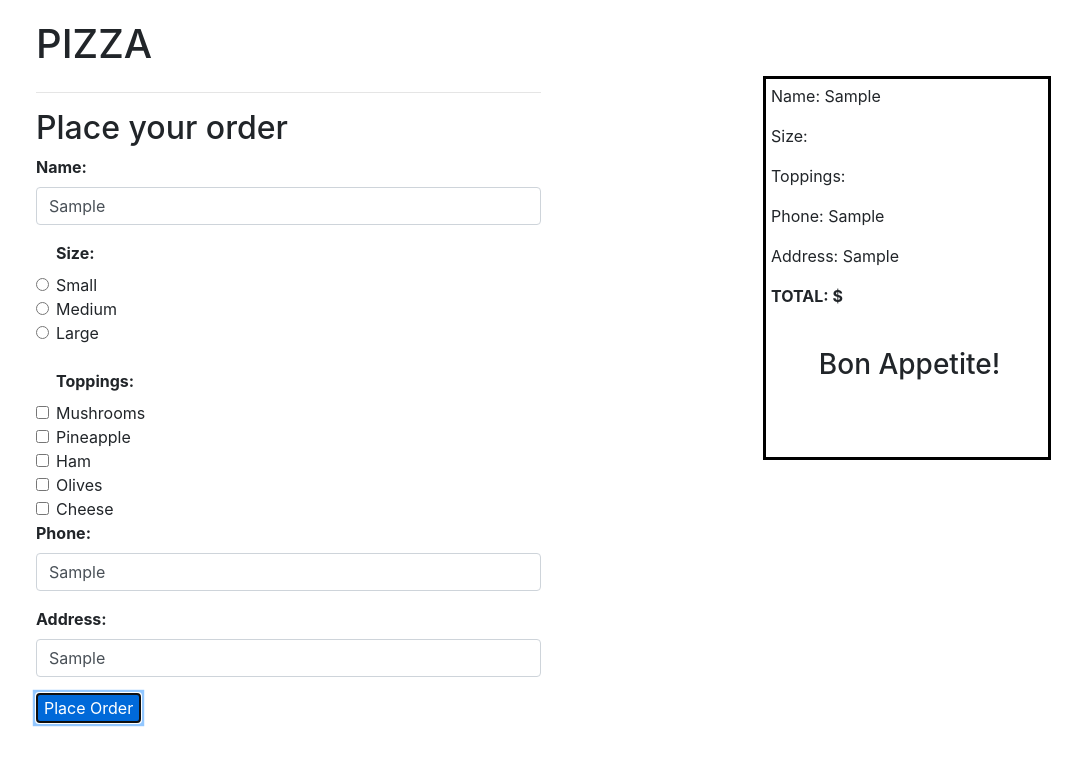
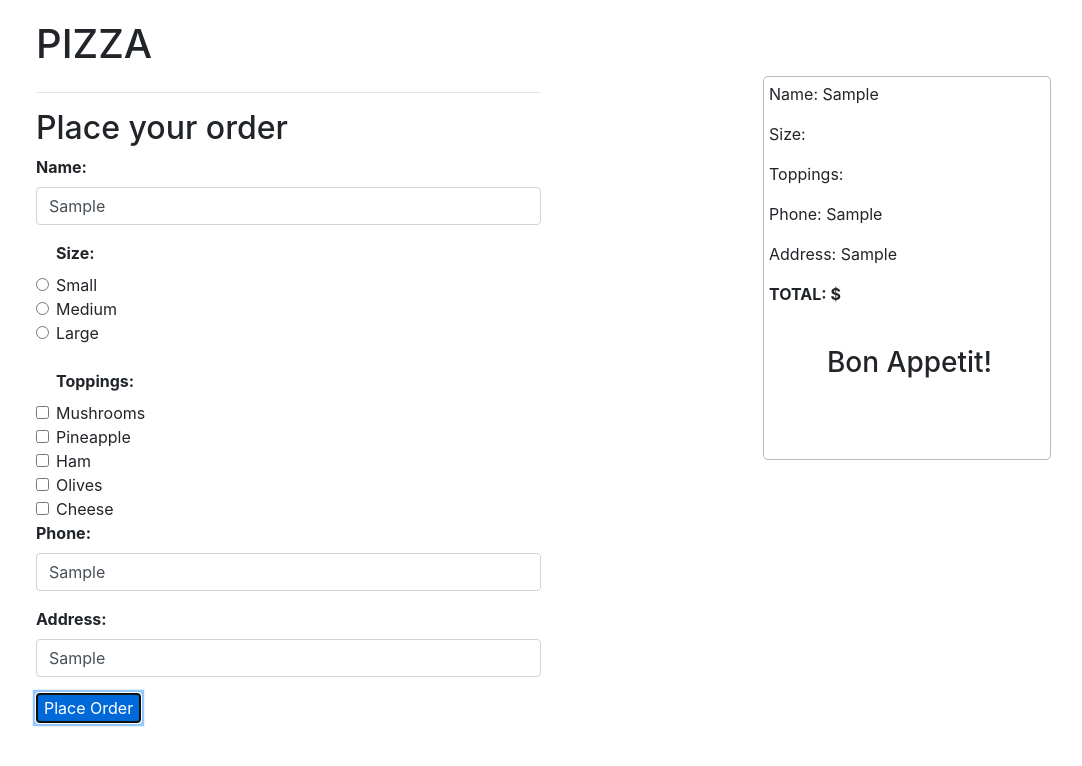
Before and after one commit to faustlarsen/pizza, a plain HTML site: page index.html in a window 1280 px wide. Both pictures are taken after typing "Sample", "Sample", "Sample" into the empty fields and a click on the button "Place Order". Shown: the whole page, without its empty margins (134-1216 px from the left). Drawn offline with Linux system fonts and the light colour scheme.

Commit message:
final push

```diff
--- a/css/styles.css
+++ b/css/styles.css
@@ -5,10 +5,11 @@
 .box {
   width: 3in;
   height: 4in;
-  border: 3px solid #000000;
+  border: 1px solid #b9b9b9;
   margin-left: 2in;
   padding-top: 5px;
   padding-left: 5px;
+  border-radius: 5px;
 }
 
 h3 {
--- a/index.html
+++ b/index.html
@@ -76,7 +76,7 @@
               <p>Address: <span id = "address"></span></p>
               <p><strong>TOTAL: $ </strong><span id = "total"></span></p>
               <br>
-              <h3>Bon Appetite!</h3>
+              <h3>Bon Appetit!</h3>
             </div>
           </div>
         </div>
```
